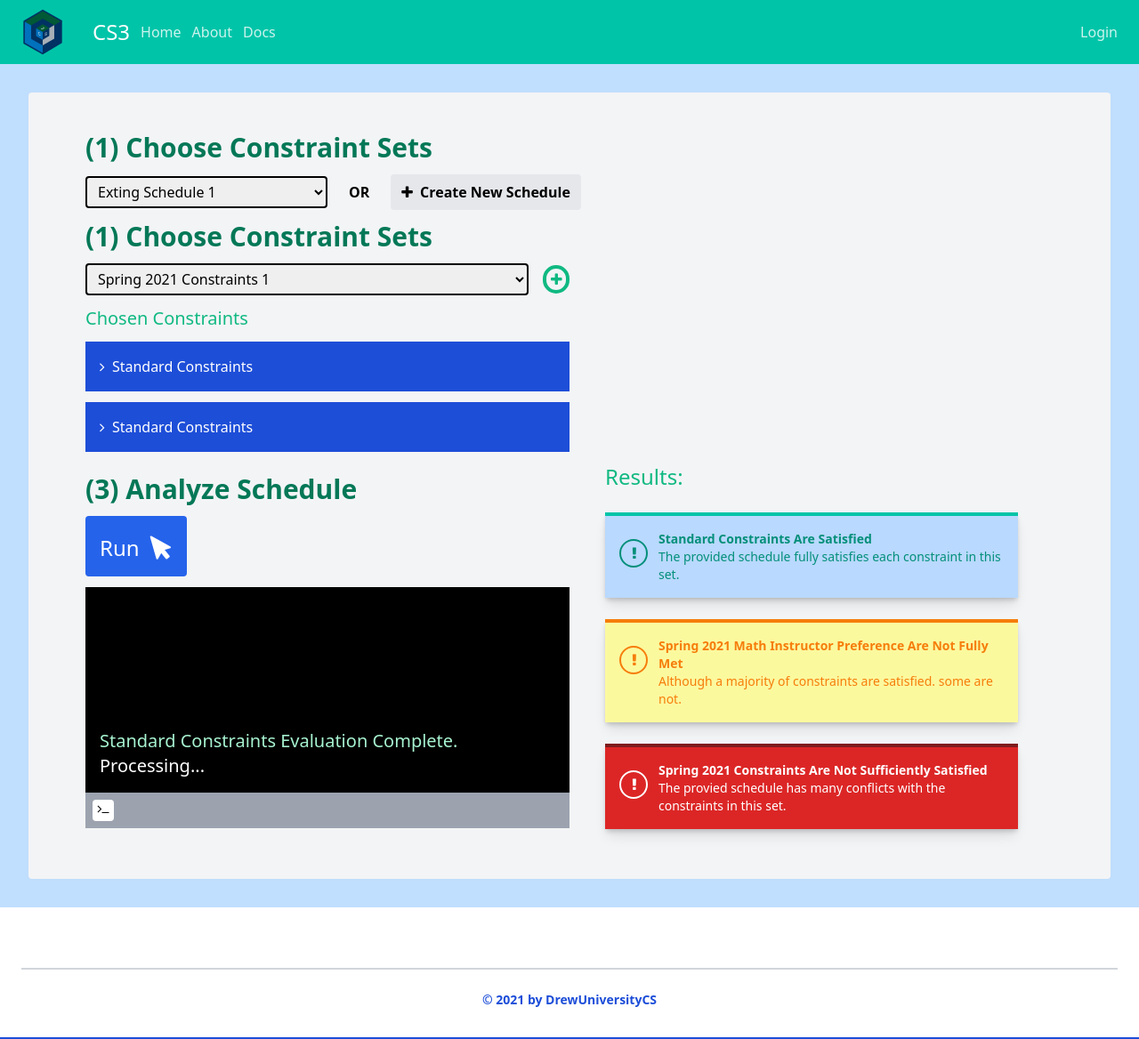
After one commit to DrewUniversityCS/CS3, a Django app: template templates/pages/check_schedule.html in a window 1280 px wide. The commit adds this page. Shown: the whole page at 89% size. Run offline with Django 3.2, Linux system fonts and the light colour scheme; the template is opened without the code that fills it, so the values that code supplies are empty; style sheets or scripts are compiled from the project's sources.

Commit message:
generate schedule dashboard
Former-commit-id: d38501ea7310c6ff01568ed076e90552358bf44e

```diff
--- a/templates/account/newAdminRegistrationForm.html
+++ b/templates/account/newAdminRegistrationForm.html
@@ -1,11 +1,11 @@
-{% extends '_base.html' %}
+a{% extends '_base.html' %}
 {% load crispy_forms_tags %}
 
-{% block title %}Register  new admin{% endblock %}
+{% block title %}Register{% endblock %}
 
 {% block content %}
 <div class="w-full flex flex-col justify-center items-center pt-12 pb-12">
-    <h2 class="text-gray-700 font-semibold text-2xl tracking-wide mb-2">Register a new admin!</h2>
+    <h2 class="text-gray-700 font-semibold text-2xl tracking-wide mb-2">Register a new Admin</h2>
     <form method="post" class="max-w-lg bg-white shadow-lg rounded-lg overflow-hidden mx-auto p-12">
         {% csrf_token %}
         {{ form|crispy }}
--- /dev/null
+++ b/templates/pages/check_schedule.html
@@ -0,0 +1,140 @@
+{% extends '_base.html' %}
+{% load static %}
+
+{% block title %}Home page{% endblock title %}
+
+{% block content %}
+<div class="md:m-8 p-4 md:p-8 md:px-16 bg-gray-100 rounded">
+    <div class="my-3">
+        <p class="text-3xl text-green-700 font-bold my-3 w-full">
+            (1) Choose Constraint Sets
+        </p>
+        <div class="flex flex-col md:flex-row">
+            <select class="my-auto py-1 pr-20 pl-2 rounded border-1 border-2 border-black md:w-1/4">
+                <option value="1">Exting Schedule 1</option>
+            </select>
+            <p class="mx-6 font-bold text-black my-auto">
+                OR
+            </p>
+            <button class="font-bold bg-gray-200 rounded text-black py-2 px-3">
+                <i class="fa fa-plus mr-1" aria-hidden="true"></i>
+                Create New Schedule
+            </button>
+        </div>
+    </div>
+    <div class="my-3 md:w-1/2">
+        <p class="text-3xl text-green-700 font-bold my-3 w-full">
+            (1) Choose Constraint Sets
+        </p>
+        <div class="flex">
+            <select class="my-auto py-1 pr-20 pl-2 rounded border-2 border-black w-2/3 md:w-full">
+                <option value="1">Spring 2021 Constraints 1</option>
+            </select>
+            <button class=" rounded-full my-auto h-8 w-8 text-green-500 border-4 border-green-500 ml-4">
+                <i class="fa fa-plus" aria-hidden="true"></i>
+            </button>
+        </div>
+    </div>
+
+    <div class="my-3 md:w-1/2">
+        <p class="text-green-500 w-full text-xl">Chosen Constraints</p>
+        <div class="bg-blue-700 text-white my-3 w-full">
+            <p class="p-4"><i class="fa fa-angle-right mr-1" aria-hidden="true"></i> Standard Constraints</p>
+        </div>
+        <div class="bg-blue-700 text-white my-3 w-full">
+            <p class="p-4"><i class="fa fa-angle-right mr-1" aria-hidden="true"></i> Standard Constraints</p>
+        </div>
+    </div>
+
+    <div class="flex flex-col md:flex-row">
+        <div class="md:w-1/2">
+            <div class="my-3">
+                <p class="text-3xl text-green-700 font-bold my-3 w-full">
+                    (3) Analyze Schedule
+                </p>
+                <button class="p-4 text-3xl rounded bg-blue-600 text-white">
+                    <span class="text-2xl my-auto mr-2">Run</span> <i class="fa fa-mouse-pointer"
+                                                                      style="transform: rotate(-16deg);"
+                                                                      aria-hidden="true"></i>
+                </button>
+            </div>
+
+            <div class="w-full bg-black relative" style="height: calc(100% - 165px);    min-height: 220px;">
+                <div class="w-full text-white text-xl bottom-0 absolute">
+                    <p class="px-4 text-green-200">
+                        Standard Constraints Evaluation Complete.
+                    </p>
+                    <p class="px-4">
+                        Processing...
+                    </p>
+                    <p class="py-2">
+                    </p>
+                    <div class="bg-gray-400 p-2">
+                        <div class="w-6 h-6 text-center text-sm rounded bg-white text-black">
+                            <i class="fa fa-terminal" aria-hidden="true"></i>
+                        </div>
+                    </div>
+                </div>
+            </div>
+        </div>
+
+        <div class="md:w-1/2 px-4 md:px-10">
+            <div>
+                <p class="text-2xl text-green-500 mb-5">Results:</p>
+
+                <div class="shadow-lg rounded w-full my-6">
+                    <div class="flex gap-3 border-t-4 p-4 shadow-md bg-skyBlue_color"
+                         style="border-top-color:#00c4a8; color:#038f7a;">
+							<span class="border-2 w-8 h-8 px-3 mt-2.5 rounded-full"
+                                  style="border-color:#038f7a;place-self: flex-start;">
+								<i class="fa fa-exclamation mt-1.5" aria-hidden="true"></i>
+							</span>
+                        <p class="my-auto text-sm">
+								<span class="font-bold">
+									Standard Constraints Are Satisfied
+								</span>
+                            <br/>
+                            The provided schedule fully satisfies each constraint in this set.
+                        </p>
+                    </div>
+                </div>
+
+                <div class="shadow-lg rounded w-full my-6">
+                    <div class="flex gap-3 border-t-4 p-4  shadow-md bg-skyBlue_color"
+                         style="border-top-color:rgb(246 125 11); color:rgb(246 125 11); background-color: rgb(251 249 158)">
+							<span class="border-2 w-8 h-8 px-3 mt-2.5 rounded-full"
+                                  style="border-color:rgb(246 125 11);place-self: flex-start;">
+								<i class="fa fa-exclamation mt-1.5" aria-hidden="true"></i>
+							</span>
+                        <p class="my-auto text-sm">
+								<span class="font-bold">
+									Spring 2021 Math Instructor Preference Are Not Fully Met
+								</span>
+                            <br/>
+                            Although a majority of constraints are satisfied. some are not.
+                        </p>
+                    </div>
+                </div>
+
+                <div class="shadow-lg rounded w-full my-6">
+                    <div class="flex gap-3 border-t-4 p-4 shadow-md bg-red-600
+						text-white border-red-900">
+							<span class="border-2 w-8 h-8 px-3 mt-2.5 rounded-full"
+                                  style="border-color:white;place-self: flex-start;">
+								<i class="fa fa-exclamation mt-1.5" aria-hidden="true"></i>
+							</span>
+                        <p class="my-auto text-sm">
+								<span class="font-bold">
+									Spring 2021 Constraints Are Not Sufficiently Satisfied
+								</span>
+                            <br/>
+                            The provied schedule has many conflicts with the constraints in this set.
+                        </p>
+                    </div>
+                </div>
+            </div>
+        </div>
+
+    </div>
+</div>
+{% endblock %}
```
Also changed, not shown: templates/pages/generate_schedule.html (added, +72 -0 lines), templates/pages/home.html (+23 -12 lines), static/images/add_image_right.png (added), 1 other file.
